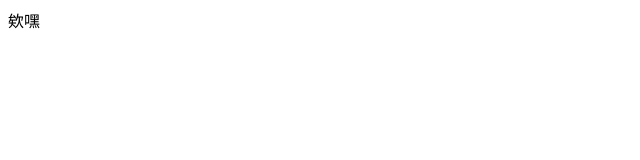
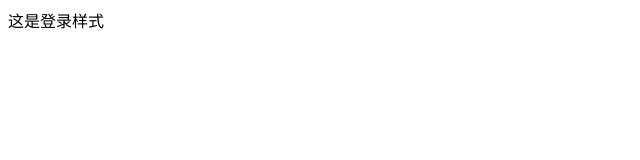
Before and after one commit to xiejl03/first, a plain HTML site: page index.html in a window 1280 px wide. Shown: the whole page, without its empty margins (0-640 px from the left). Drawn offline with Linux system fonts and the light colour scheme.

Commit message:
新增了second

```diff
--- a/index.html
+++ b/index.html
@@ -9,7 +9,7 @@
 </head>
 <body>
     <div>
-        欸嘿
+        这是登录样式
     </div>
     <script src="index.js"></script>
 </body>
```
Also changed, not shown: 1 other file.
